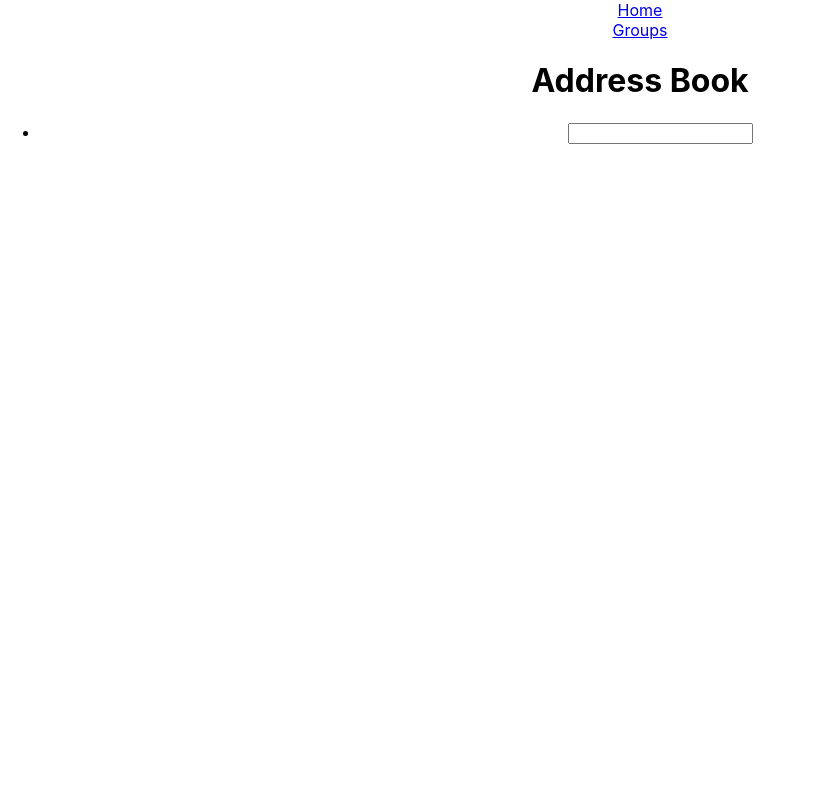
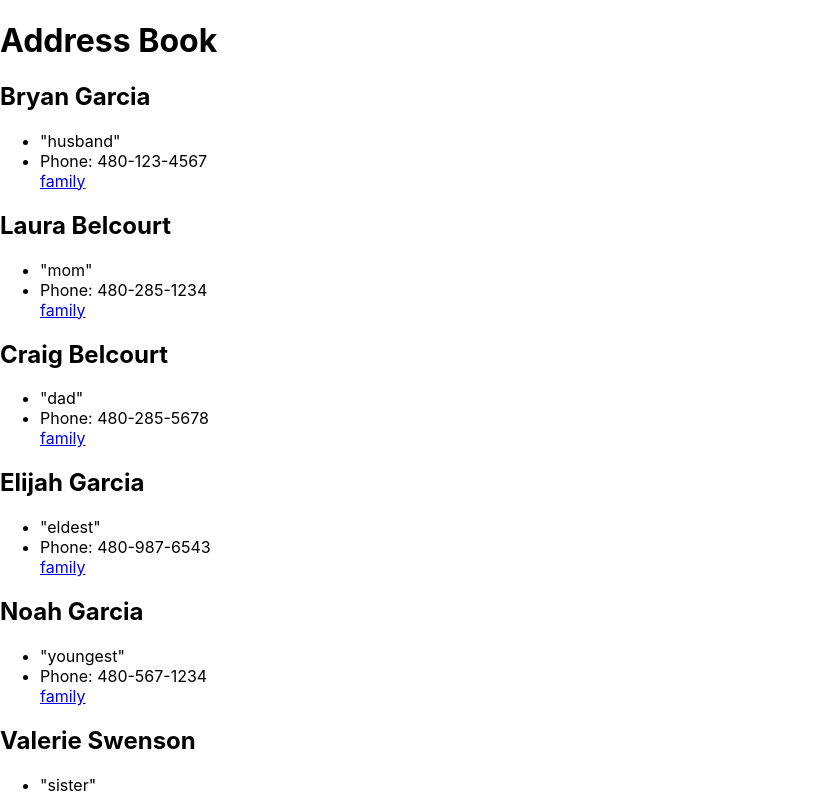
Before and after one commit to belc0011/address-book-app, a React (Create React App) app: page / in a window 1280 px wide. Shown: the top 797 px of the page, without its empty margins (0-816 px from the left). Built offline with nearby package versions, Linux system fonts and the light colour scheme; data requests are answered from the project's data file.

Commit message:
functioning router

```diff
--- a/db.json
+++ b/db.json
@@ -4,7 +4,7 @@
         "id": 1,
         "name": "Bryan Garcia",
         "nickname": "husband",
-        "phone number": "480-123-4567",
+        "phone": "480-123-4567",
         "favorite": true,
         "group": "family"
       },
@@ -12,7 +12,7 @@
         "id": 2,
         "name": "Laura Belcourt",
         "nickname": "mom",
-        "phone number": "480-285-1234",
+        "phone": "480-285-1234",
         "favorite": true,
         "group": "family"
       },
@@ -20,7 +20,7 @@
         "id": 3,
         "name": "Craig Belcourt",
         "nickname": "dad",
-        "phone number": "480-285-5678",
+        "phone": "480-285-5678",
         "favorite": true,
         "group": "family"
       },
@@ -28,7 +28,7 @@
         "id": 4,
         "name": "Elijah Garcia",
         "nickname": "eldest",
-        "phone number": "480-987-6543",
+        "phone": "480-987-6543",
         "favorite": true,
         "group": "family"
       },
@@ -36,7 +36,7 @@
         "id": 5,
         "name": "Noah Garcia",
         "nickname": "youngest",
-        "phone number": "480-567-1234",
+        "phone": "480-567-1234",
         "favorite": true,
         "group": "family"
       },
@@ -44,7 +44,7 @@
         "id": 6,
         "name": "Valerie Swenson",
         "nickname": "sister",
-        "phone number": "612-123-4567",
+        "phone": "612-123-4567",
         "favorite": true,
         "group": "family"
       },
@@ -52,7 +52,7 @@
         "id": 7,
         "name": "Nancy Hart",
         "nickname": "mother-in-law",
-        "phone number": "612-987-6543",
+        "phone": "612-987-6543",
         "favorite": false,
         "group": "in-laws"
       },
@@ -60,7 +60,7 @@
         "id": 8,
         "name": "Abby Swenson",
         "nickname": "niece",
-        "phone number": "480-555-5555",
+        "phone": "480-555-5555",
         "favorite": false,
         "group": "family"
       },
@@ -68,7 +68,7 @@
         "id": 9,
         "name": "Megan Ament",
         "nickname": "dept head",
-        "phone number": "480-480-4800",
+        "phone": "480-480-4800",
         "favorite": false,
         "group": "coworkers"
       },
@@ -76,7 +76,7 @@
         "id": 10,
         "name": "Allyson Wellman",
         "nickname": "team lead",
-        "phone number": "480-000-1111",
+        "phone": "480-000-1111",
         "favorite": false,
         "group": "coworkers"
       },
@@ -84,7 +84,7 @@
         "id": 11,
         "name": "Robert Hart",
         "nickname": "bob",
-        "phone number": "612-480-0000",
+        "phone": "612-480-0000",
         "favorite": false,
         "group": "in-laws"
       }
--- a/package.json
+++ b/package.json
@@ -8,7 +8,7 @@
     "@testing-library/user-event": "^13.5.0",
     "react": "^18.2.0",
     "react-dom": "^18.2.0",
-    "react-router-dom": "^5.3.4",
+    "react-router-dom": "^6.22.3",
     "react-scripts": "5.0.1",
     "web-vitals": "^2.1.4"
   },
--- a/public/index.html
+++ b/public/index.html
@@ -24,7 +24,7 @@
       work correctly both with client-side routing and a non-root public URL.
       Learn how to configure a non-root public URL by running `npm run build`.
     -->
-    <title>React App</title>
+    <title>My Address Book</title>
   </head>
   <body>
     <noscript>You need to enable JavaScript to run this app.</noscript>
--- a/src/AddressBook.js
+++ b/src/AddressBook.js
@@ -1,21 +1,23 @@
 import React from "react";
 import { useState, useEffect } from "react";
+import ContactCard from "./ContactCard.js";
 
 function AddressBook() {
+    const [contacts, setContacts] = useState([]);
     useEffect(() => {
         fetch("http://localhost:3000/contacts")
         .then(res => res.json())
-        .then(data => console.log(data))
+        .then(data => setContacts(data))
         .catch(error => console.error(error));
     }, [])
     return (
         <div>
             <h1>Address Book</h1>
-            <ul>
-                <li>
-                    <input type="text" />
-                </li>
-            </ul>
+            {contacts.map(contact => {
+                return (
+                    <ContactCard name={contact.name} phone={contact.phone} nickname={contact.nickname} favorite={contact.favorite} key={contact.id} group={contact.group}/>
+                )
+            })}
         </div>
     )
 }
--- a/src/App.js
+++ b/src/App.js
@@ -1,18 +1,15 @@
 import logo from './logo.svg';
 import './App.css';
+import NavBar from './NavBar';
 import AddressBook from './AddressBook';
-import NavBar from './NavBar';
-import { BrowserRouter } from 'react-router-dom';
 
 function App() {
   return (
     <div className="App">
-      <BrowserRouter>
       <header>
         <NavBar />
       </header>
       <AddressBook />
-      </BrowserRouter>
     </div>
   );
 }
--- /dev/null
+++ b/src/ContactCard.js
@@ -0,0 +1,17 @@
+import React from "react";
+import { Link } from "react-router-dom";
+
+function ContactCard ( {name, phone, nickname, favorite, group}) {
+    return (
+        <div>
+            {favorite ? <h2>{name}</h2> : <h3>{name}</h3>}
+            <ul>
+                <li>"{nickname}"</li>
+                <li>Phone: {phone}</li>
+                <Link to="/groups">{group}</Link>
+            </ul>
+        </div>
+    )
+}
+
+export default ContactCard;
--- a/src/Groups.js
+++ b/src/Groups.js
@@ -5,6 +5,7 @@ function Groups() {
     return (
         <div>
             <h1>Groups</h1>
+            <div></div>
         </div>
     )
 }
--- a/src/index.js
+++ b/src/index.js
@@ -3,18 +3,13 @@ import ReactDOM from 'react-dom/client';
 import './index.css';
 import App from './App';
 import reportWebVitals from './reportWebVitals';
-import AddressBook from './AddressBook';
-import ErrorPage from './ErrorPage';
-import Groups from './Groups';
+import routes from './routes';
+import { createBrowserRouter, RouterProvider } from "react-router-dom";
 
-
+const router = createBrowserRouter(routes);
 const root = ReactDOM.createRoot(document.getElementById('root'));
 
-root.render(
-  <React.StrictMode>
-    <App />
-  </React.StrictMode>
-);
+root.render(<RouterProvider router={router} />);
 
 // If you want to start measuring performance in your app, pass a function
 // to log results (for example: reportWebVitals(console.log))
--- a/src/routes.js
+++ b/src/routes.js
@@ -1,18 +1,20 @@
 import React from 'react';
 import AddressBook from './AddressBook';
-import Groups from './groups';
+import Groups from './Groups';
 import ErrorPage from './ErrorPage';
-import { BrowserRouter, Routes, Route } from 'react-router-dom';
 
-function routes() {
-    return (
-        <BrowserRouter>
-            <Routes>
-                <Route path="/" element={<AddressBook />} />
-                <Route path="/groups" element={<Groups />} />
-                <Route path="*" element={<ErrorPage />} />
-            </Routes>
-        </BrowserRouter>
-    )
-}
-export default routes;
+
+const routes = [
+    {
+        path: "/",
+        element: <AddressBook />,
+        errorElement: <ErrorPage />
+      },
+      {
+        path: "/groups",
+        element: <Groups />,
+        errorElement: <ErrorPage />
+      },
+    ];
+
+    export default routes;
```
Also changed, not shown: 1 other file (tests, documents, lock files or other folders).
